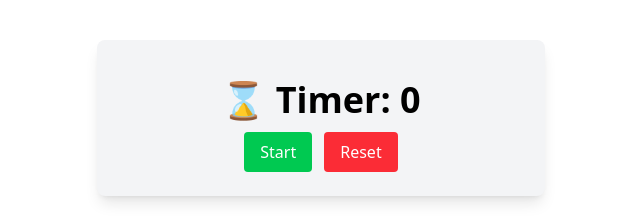
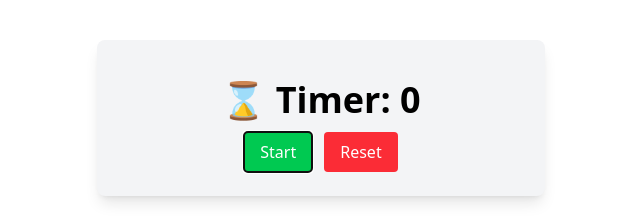
Before and after one commit to Praeda822/simple-timer, a React (Vite) app: page / in a window 1280 px wide. Shown: the top 222 px of the page, without its empty margins (319-959 px from the left). Built offline with nearby package versions, Linux system fonts and the light colour scheme.

Commit message:
Added focus button logic via useEffect and useRef for start button

```diff
--- a/src/components/TimerControls.jsx
+++ b/src/components/TimerControls.jsx
@@ -1,7 +1,18 @@
+import { useEffect, useRef } from "react";
+
 const TimerControls = ({ isRunning, onToggle, onReset }) => {
+  const startButtonRef = useRef(null);
+
+  useEffect(() => {
+    if (startButtonRef.current) {
+      startButtonRef.current.focus();
+    }
+  }, []);
+
   return (
     <>
       <button
+        ref={startButtonRef}
         onClick={onToggle}
         className="mt-3 bg-green-500 text-white px-4 py-2 rounded hover:bg-green-600 mr-3"
       >
```
